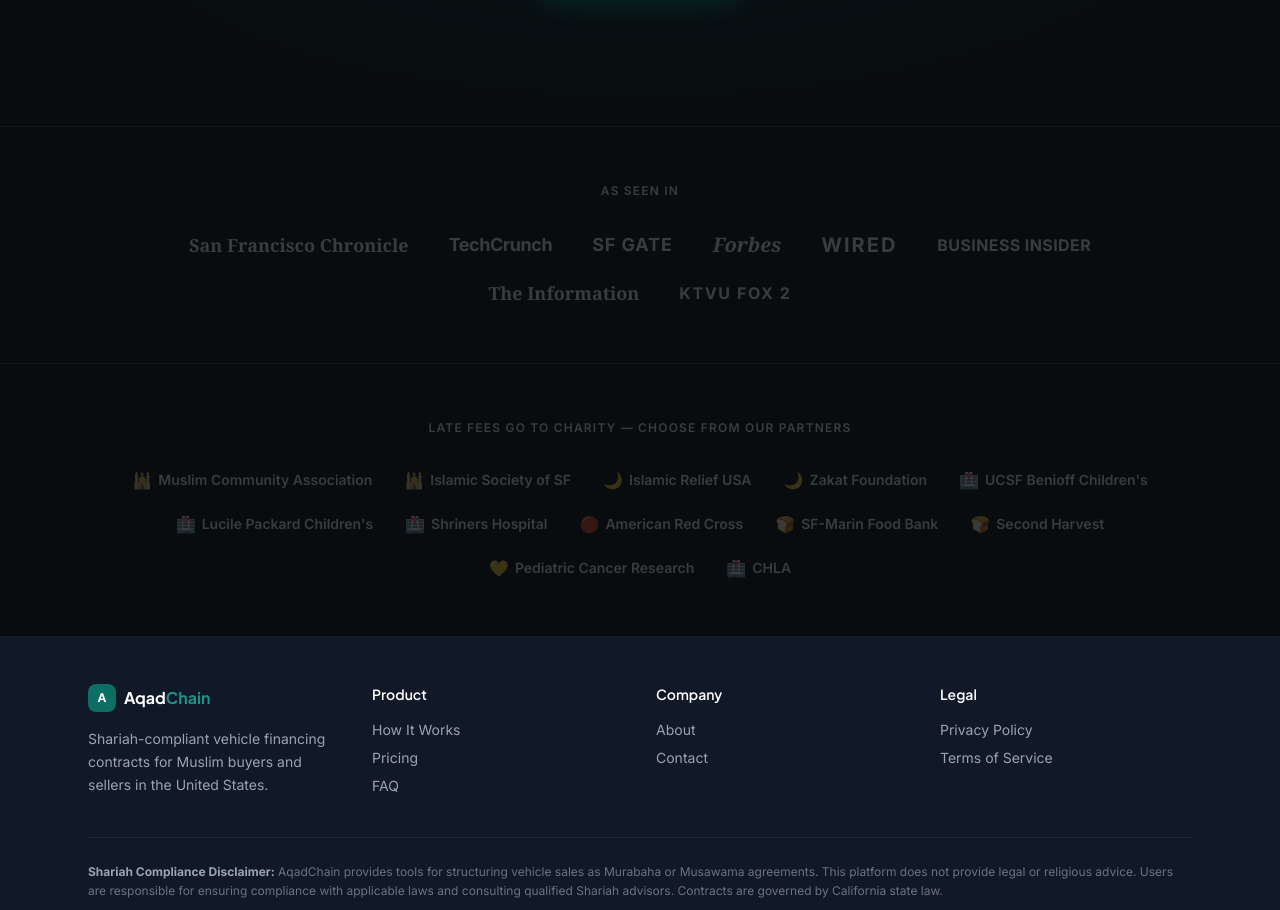
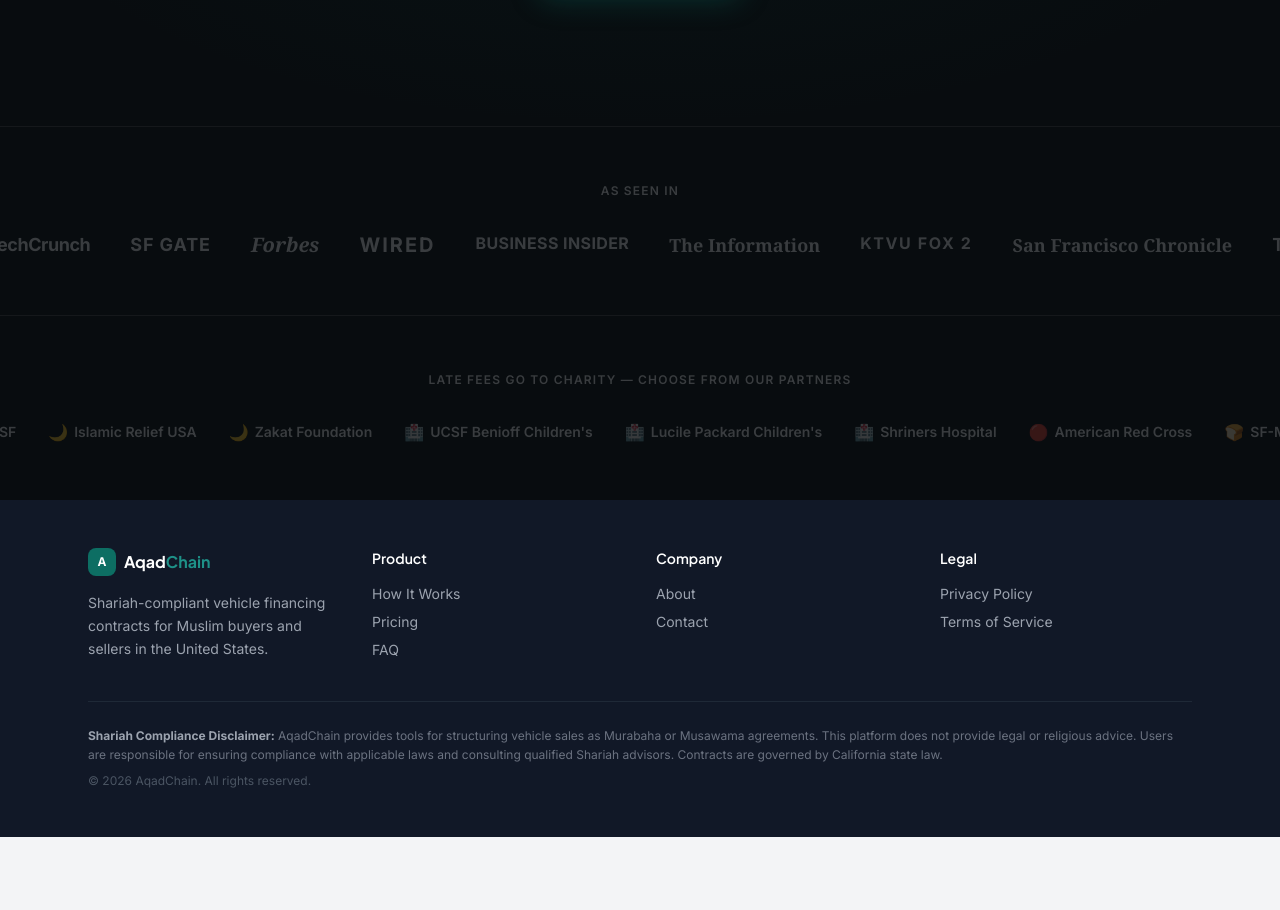
Before and after one commit to Eldor575636/aqadchain, a React (Create React App) app in the folder frontend/: page / in a window 1280 px wide. Shown: the part 6722-7632 px from the top of the page. After the commit the page ends 7559 px from the top, so only its background shows below. Built offline with nearby package versions, Linux system fonts and the light colour scheme.

Commit message:
feat: convert As Seen In and charity sections to scrolling marquee tickers

```diff
--- a/frontend/src/pages/Home.js
+++ b/frontend/src/pages/Home.js
@@ -204,6 +204,33 @@
     </div>
   );
 }
+
+/* ─── Press & charity ticker data ────────────────────────────────── */
+const pressItems = [
+  { name: 'San Francisco Chronicle', style: 'font-serif font-bold text-lg' },
+  { name: 'TechCrunch', style: 'font-extrabold text-lg tracking-tight' },
+  { name: 'SF Gate', style: 'font-bold text-lg uppercase tracking-wider' },
+  { name: 'Forbes', style: 'font-serif font-bold text-xl italic' },
+  { name: 'Wired', style: 'font-extrabold text-xl uppercase tracking-widest' },
+  { name: 'Business Insider', style: 'font-bold text-base uppercase tracking-wide' },
+  { name: 'The Information', style: 'font-serif text-lg font-semibold' },
+  { name: 'KTVU Fox 2', style: 'font-extrabold text-base uppercase tracking-widest' },
+];
+
+const charityItems = [
+  { name: 'Muslim Community Association', icon: '🕌' },
+  { name: 'Islamic Society of SF', icon: '🕌' },
+  { name: 'Islamic Relief USA', icon: '🌙' },
+  { name: 'Zakat Foundation', icon: '🌙' },
+  { name: 'UCSF Benioff Children\'s', icon: '🏥' },
+  { name: 'Lucile Packard Children\'s', icon: '🏥' },
+  { name: 'Shriners Hospital', icon: '🏥' },
+  { name: 'American Red Cross', icon: '🔴' },
+  { name: 'SF-Marin Food Bank', icon: '🍞' },
+  { name: 'Second Harvest', icon: '🍞' },
+  { name: 'Pediatric Cancer Research', icon: '💛' },
+  { name: 'CHLA', icon: '🏥' },
+];
 
 /* ─── Scrolling trust ticker ─────────────────────────────────────── */
 const trustItems = [
@@ -1032,56 +1059,38 @@
       </section>
 
       {/* ── FEATURED IN ──────────────────────────────────────────── */}
-      <section className="py-14 px-4 border-t border-white/5">
-        <div className="max-w-5xl mx-auto">
-          <FadeIn>
-            <p className="text-center text-white/20 text-xs font-semibold uppercase tracking-widest mb-8">As seen in</p>
-            <div className="flex flex-wrap items-center justify-center gap-x-10 gap-y-5">
-              {[
-                { name: 'San Francisco Chronicle', style: 'font-serif font-bold text-lg' },
-                { name: 'TechCrunch', style: 'font-extrabold text-lg tracking-tight' },
-                { name: 'SF Gate', style: 'font-bold text-lg uppercase tracking-wider' },
-                { name: 'Forbes', style: 'font-serif font-bold text-xl italic' },
-                { name: 'Wired', style: 'font-extrabold text-xl uppercase tracking-widest' },
-                { name: 'Business Insider', style: 'font-bold text-base uppercase tracking-wide' },
-                { name: 'The Information', style: 'font-serif text-lg font-semibold' },
-                { name: 'KTVU Fox 2', style: 'font-extrabold text-base uppercase tracking-widest' },
-              ].map(({ name, style }) => (
-                <span key={name} className={`${style} text-white/20 hover:text-white/45 transition-colors duration-300 cursor-default select-none`}>
+      <section className="py-14 border-t border-white/5 overflow-hidden">
+        <p className="text-center text-white/20 text-xs font-semibold uppercase tracking-widest mb-8 px-4">As seen in</p>
+        <div className="overflow-hidden">
+          <motion.div
+            animate={{ x: ['0%', '-50%'] }}
+            transition={{ duration: 32, repeat: Infinity, ease: 'linear' }}
+            className="flex gap-10 w-max"
+          >
+            {[...pressItems, ...pressItems].map(({ name, style }, i) => (
+              <span key={i} className={`${style} text-white/20 hover:text-white/45 transition-colors duration-300 cursor-default select-none flex-shrink-0`}>
                 {name}
               </span>
             ))}
-            </div>
-          </FadeIn>
+          </motion.div>
         </div>
       </section>
 
       {/* ── CHARITY PARTNERS ─────────────────────────────────────── */}
-      <section className="py-14 px-4 border-t border-white/5">
-        <div className="max-w-5xl mx-auto">
-          <FadeIn>
-            <p className="text-center text-white/20 text-xs font-semibold uppercase tracking-widest mb-8">Late fees go to charity — choose from our partners</p>
-            <div className="flex flex-wrap items-center justify-center gap-x-8 gap-y-5">
-              {[
-                { name: 'Muslim Community Association', icon: '🕌' },
-                { name: 'Islamic Society of SF', icon: '🕌' },
-                { name: 'Islamic Relief USA', icon: '🌙' },
-                { name: 'Zakat Foundation', icon: '🌙' },
-                { name: 'UCSF Benioff Children\'s', icon: '🏥' },
-                { name: 'Lucile Packard Children\'s', icon: '🏥' },
-                { name: 'Shriners Hospital', icon: '🏥' },
-                { name: 'American Red Cross', icon: '🔴' },
-                { name: 'SF-Marin Food Bank', icon: '🍞' },
-                { name: 'Second Harvest', icon: '🍞' },
-                { name: 'Pediatric Cancer Research', icon: '💛' },
-                { name: 'CHLA', icon: '🏥' },
-              ].map(({ name, icon }) => (
-                <span key={name} className="flex items-center gap-1.5 text-white/20 hover:text-white/45 transition-colors duration-300 cursor-default select-none text-sm font-semibold">
+      <section className="py-14 border-t border-white/5 overflow-hidden">
+        <p className="text-center text-white/20 text-xs font-semibold uppercase tracking-widest mb-8 px-4">Late fees go to charity — choose from our partners</p>
+        <div className="overflow-hidden">
+          <motion.div
+            animate={{ x: ['0%', '-50%'] }}
+            transition={{ duration: 38, repeat: Infinity, ease: 'linear' }}
+            className="flex gap-8 w-max"
+          >
+            {[...charityItems, ...charityItems].map(({ name, icon }, i) => (
+              <span key={i} className="flex items-center gap-1.5 text-white/20 hover:text-white/45 transition-colors duration-300 cursor-default select-none text-sm font-semibold flex-shrink-0">
                 <span className="text-base">{icon}</span>{name}
               </span>
             ))}
-            </div>
-          </FadeIn>
+          </motion.div>
         </div>
       </section>
 
```
Lines whose indentation alone changed are shown as unchanged.
